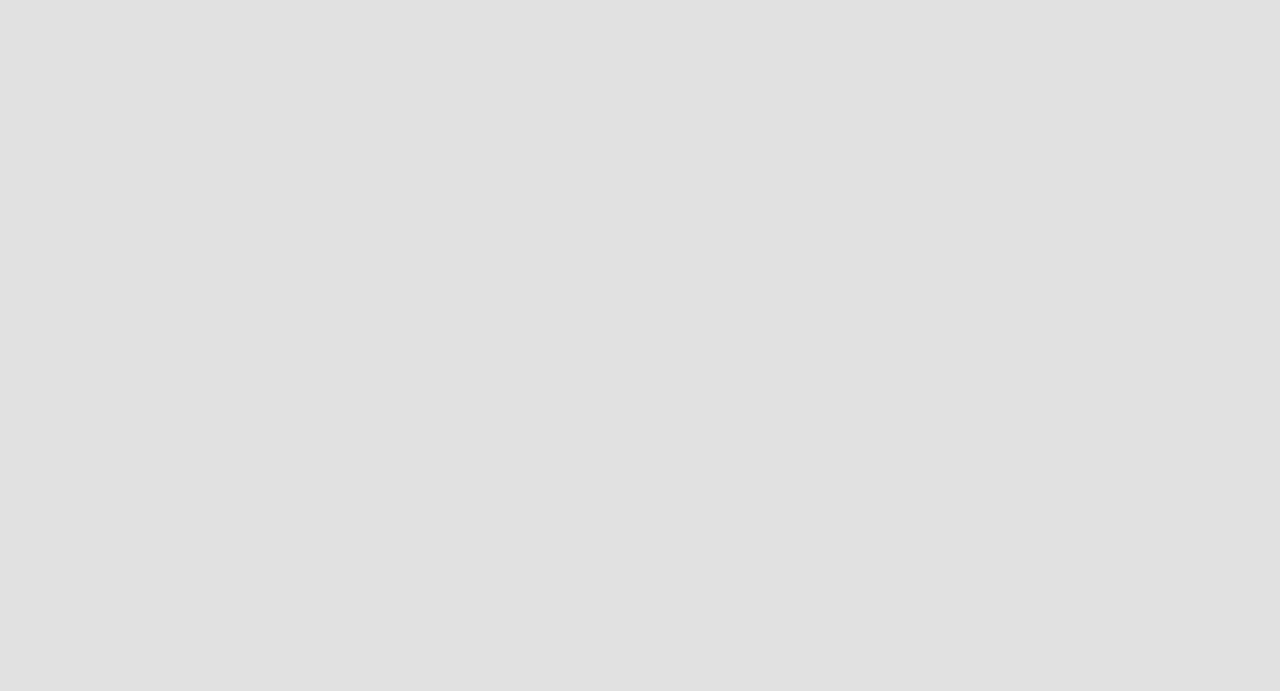
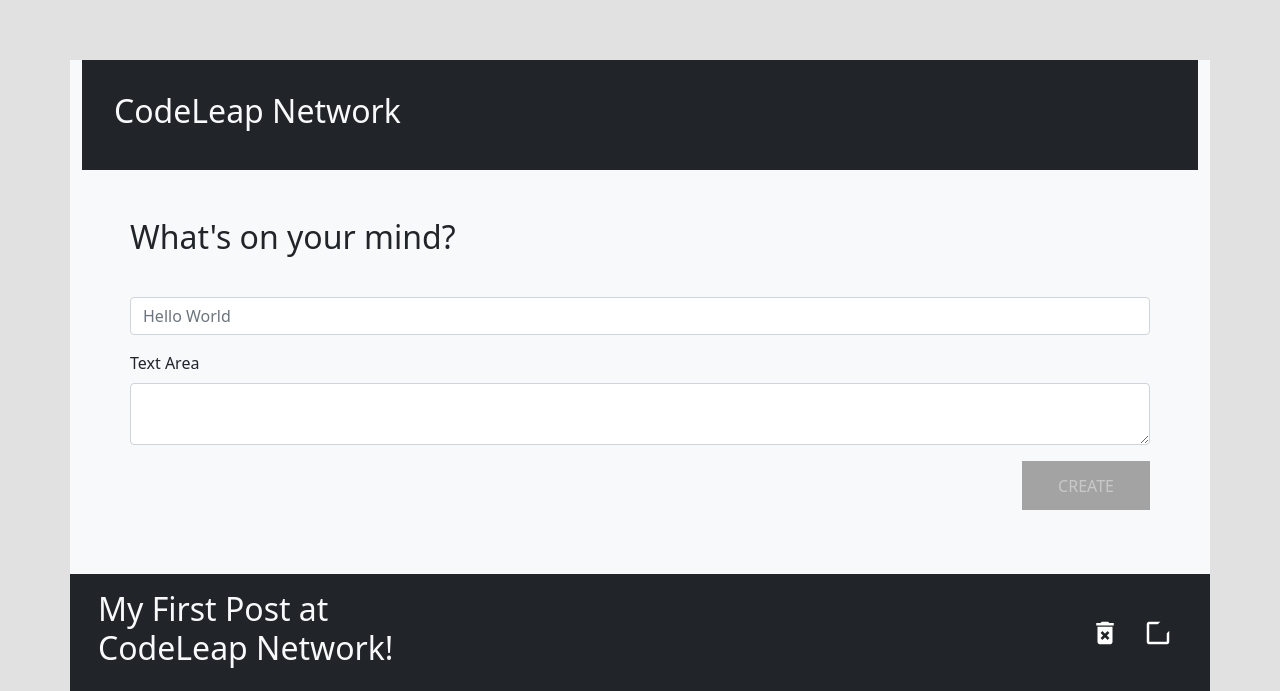
Before and after one commit to rafael-jordao/codeleap-engineering-test, a React (Create React App) app: page / in a window 1280 px wide. Shown: the part 740-1431 px from the top of the page. Before the commit the page ends 800 px from the top, so only its background shows below. Built offline with nearby package versions, Linux system fonts and the light colour scheme; the HTML template or start-up script is replaced by a standard one.

Commit message:
creating new components

```diff
--- a/src/App.js
+++ b/src/App.js
@@ -1,5 +1,6 @@
 import React from "react";
 import UserLogin from './components/userLogin/index'
+import FormsPage from "./pages/formsPage";
 
 
 
@@ -9,6 +10,8 @@ function App() {
 
      <UserLogin />
 
+     <FormsPage />
+
     </div>
   );
 }
--- /dev/null
+++ b/src/components/createCrud/index.js
@@ -0,0 +1,33 @@
+import React, { useState } from "react";
+import { FormGroup, Label, Input } from 'reactstrap'
+import Garbage from "/Users/rafaeljordao/Documents/codeleap/src/assets/garbage-icon.png"
+import Edit from "/Users/rafaeljordao/Documents/codeleap/src/assets/edit-icon.png"
+import CreateNewContent from "../createNewContent";
+
+const CreateCrud = () => {
+    const [input, setInput] = useState();
+
+    const onChange = (e) => {
+        setInput(e.target.value)
+    }
+
+    return (
+
+       <div className="container px-0 bg-light">
+            <CreateNewContent/>
+
+            <div className="container bg-dark d-flex align-items-center">
+                <h2 className="p-3 text-light">My First Post at CodeLeap Network!</h2>
+
+                <span className="container d-flex justify-content-end">
+                   <img className=" p-3" src={Garbage}></img>
+                   <img className=" p-3" src={Edit}></img>
+                </span>
+
+            </div>
+
+        </div>
+    )
+}
+
+export default CreateCrud;
--- /dev/null
+++ b/src/components/createNewContent/index.js
@@ -0,0 +1,57 @@
+import React, { useState } from "react";
+import { FormGroup, Label, Input } from 'reactstrap'
+
+
+const CreateNewContent = () => {
+    const [input, setInput] = useState();
+
+    const onChange = (e) => {
+        setInput(e.target.value)
+    }
+
+    return (
+
+
+        <div className="container-fluid">
+
+            <div className="container bg-dark p-3">
+                <h2 className="p-3 text-light">CodeLeap Network</h2>
+            </div>
+
+            <FormGroup className=" container bg-light p-5  ">
+                <Label for="exampleEmail">
+                    <h2 className="pb-4">What's on your mind?</h2>
+                </Label>
+                <Input
+                    id="exampleName"
+                    name="text"
+                    placeholder="Hello World"
+                    type="text"
+                    onChange={onChange}
+                    value={input}
+                    className="mb-3"
+                />
+
+                <Label for="exampleText">
+                    Text Area
+                </Label>
+
+                <Input
+                    id="exampleText"
+                    name="text"
+                    type="textarea"
+                    input="text"
+                />
+
+                <div className="d-flex justify-content-end pt-3">
+                    <button disabled={!input}>CREATE</button>
+                </div>
+            </FormGroup>
+        </div>
+
+    )
+
+
+}
+
+export default CreateNewContent;
--- a/src/components/userLogin/button.css
+++ b/src/components/userLogin/button.css
@@ -1,10 +1,11 @@
-button:enabled {
+button{
     background-color: rgb(0, 0, 0);
     border: none;
     padding: 0.8rem;
     color: white;
     width: 8rem;
     transition: 0.4s;
+    cursor: pointer;
 }
 
 button:disabled {
--- a/src/components/userLogin/index.js
+++ b/src/components/userLogin/index.js
@@ -4,9 +4,15 @@ import "/Users/rafaeljordao/Documents/codeleap/src/index.css"
 import "./button.css"
 
 
+
 const UserLogin = () => {
 
     const [name, setName] = useState();
+
+    const onChange = (e) => {
+        localStorage.setItem('userName', e.target.value)
+        setName(e.target.value)
+    }
 
     return (
         <div className="container d-flex justify-content-center align-items-center vh-100 p-5">
@@ -21,7 +27,8 @@ const UserLogin = () => {
                     name="name"
                     placeholder="Jhon Doe"
                     type="text"
-                    onChange={(e) => setName(e.target.value)}
+                    onChange={onChange}
+                    value={name}
                 />
                 <div className="d-flex justify-content-end pt-3">
                     <button disabled={!name}>ENTER</button>
--- /dev/null
+++ b/src/pages/formsPage/index.js
@@ -0,0 +1,10 @@
+import React, { useState } from "react";
+import CreateCrud from "../../components/createCrud";
+
+const FormsPage = () => {
+    return (
+        <CreateCrud />
+)}
+
+
+export default FormsPage;
```
Also changed, not shown: src/assets/edit-icon.png (added), src/assets/garbage-icon.png (added).
